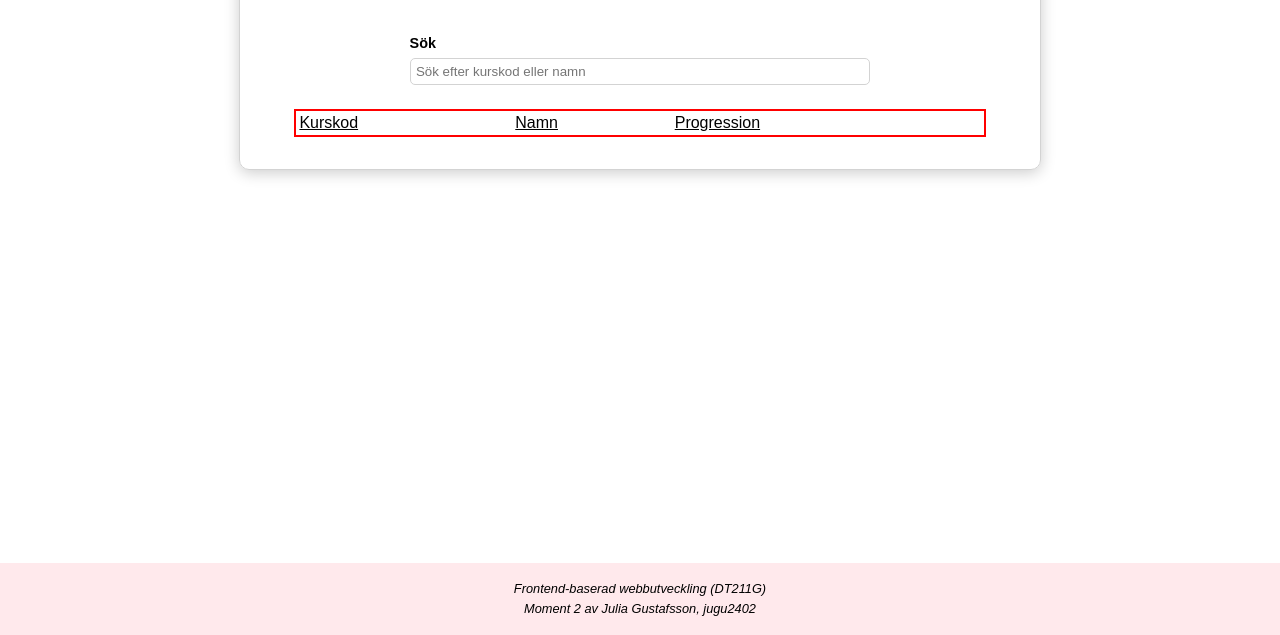
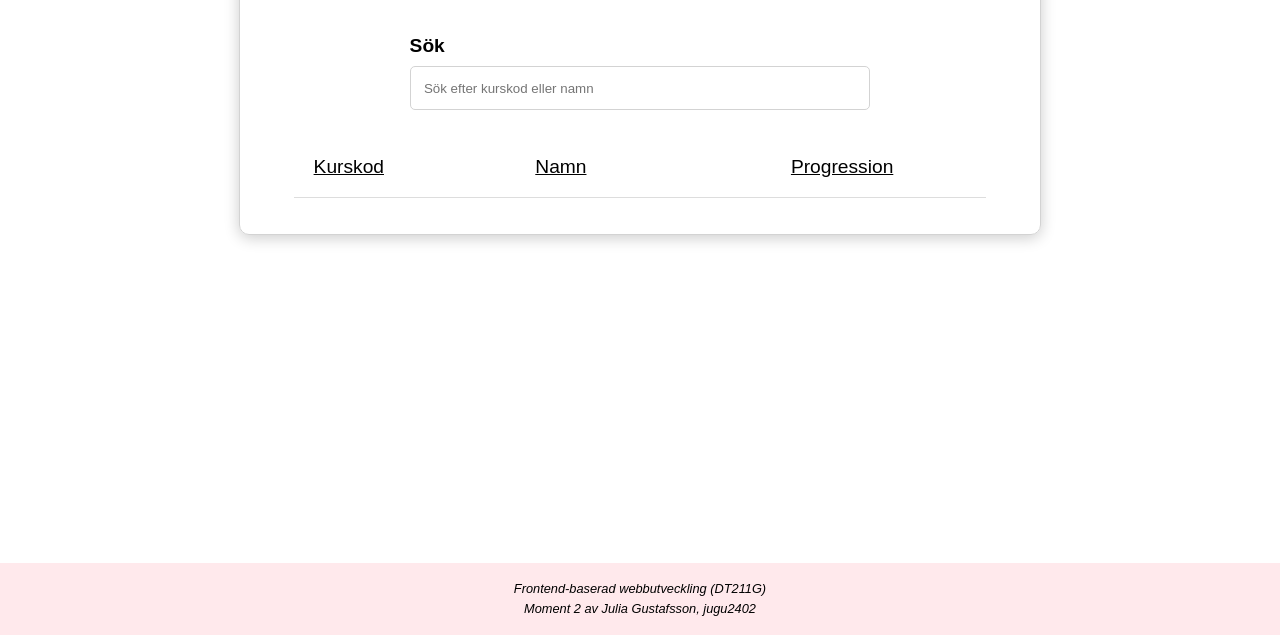
Before and after one commit to gustafsson96/dt211g-moment2, a website built with Parcel: page src/index.html in a window 1280 px wide. Shown: the part 165-800 px from the top of the page. Built offline with nearby package versions, Linux system fonts and the light colour scheme; no server answers.

Commit message:
Add additional styling to course table

```diff
--- a/src/css/style.css
+++ b/src/css/style.css
@@ -73,25 +73,41 @@ footer p {
 .search-container label {
     font-weight: bold;
     margin-bottom: 0.5em;
-    font-size: 0.9em;
+    font-size: 1.2em;
 }
 
 .search-container input {
-    padding: 0.4em;
+    padding: 1em;
     border: 1px solid lightgrey;
     border-radius: 5px;
 }
 
 table {
-    border: 2px solid red;
     width: 90%;
     margin: 1em auto;
+    padding: 1em;
+    font-size: 1.2em;
+    border-collapse: collapse
 }
 
 table th {
     font-weight: lighter;
     text-align: left;
     text-decoration: underline;
+}
+
+table tr {
+    border-bottom: 1px solid #ddd;
+}
+
+table tr th,
+table tr td {
+    padding: 1em;
+}
+
+table th:last-child,
+table td:last-child {
+    text-align: center;
 }
 
 /* media query for screens larger than 1600px */
--- a/src/js/app.js
+++ b/src/js/app.js
@@ -29,6 +29,7 @@ function displayCourses(courses) {
 
         rowEl.innerHTML = `<td>${course.code}</td><td>${course.coursename}</td><td>${course.progression}</td>`
 
+
         tbodyEl.appendChild(rowEl);
     });
 }
```
